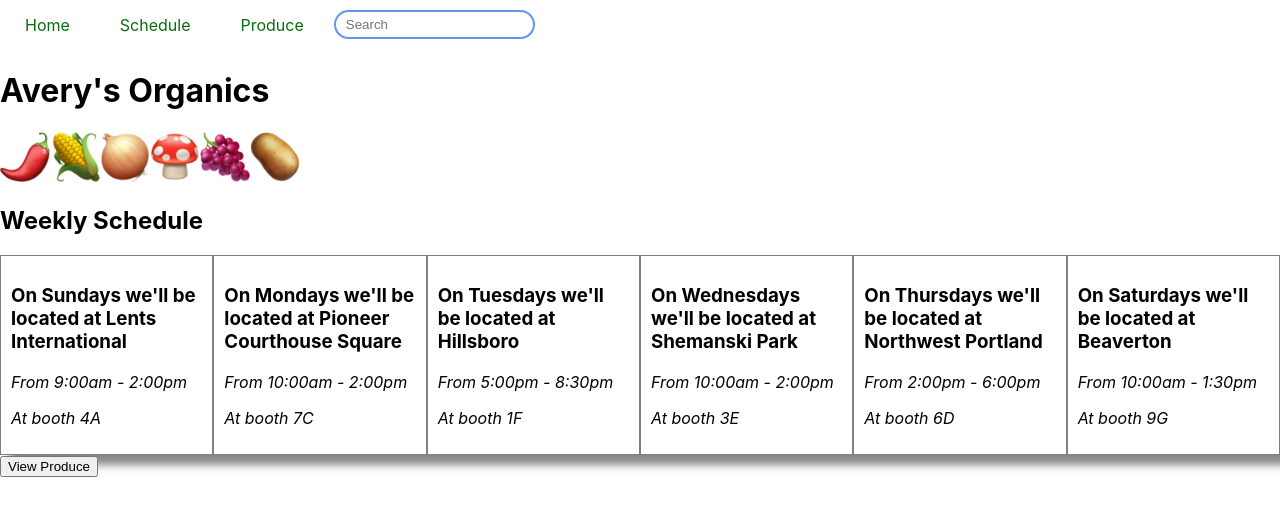
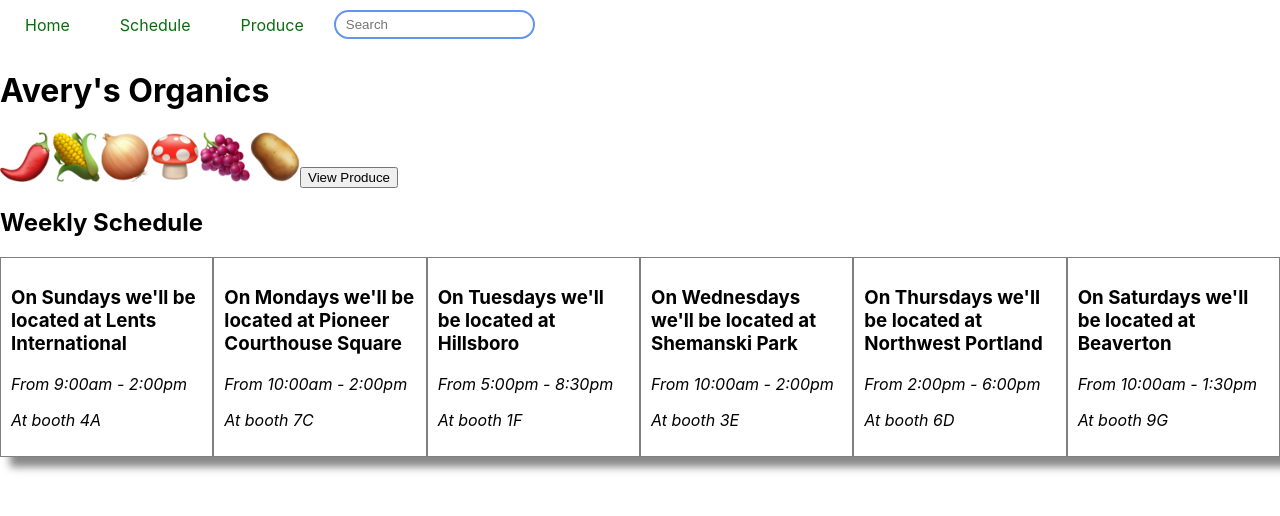
Before and after one commit to johnwhittenstudio/avery-organics-market, a React (Create React App) app: page / in a window 1280 px wide. Shown: the top 516 px of the page. Built offline with nearby package versions, Linux system fonts and the light colour scheme.

Commit message:
remove ViewControl comments
Co-authored-by: John Whitten <johnwhitten.studio@gmail.com>
    Co-authored-by: Chris Depastene <cdepastene@gmail.com>

```diff
--- a/src/components/ViewControl.js
+++ b/src/components/ViewControl.js
@@ -3,8 +3,7 @@
 import React from 'react';
 import MarketSchedule from './MarketSchedule';
 import AvailableProduce from './AvailableProduce';
-// import Schedule from './Schedule';
-// import Produce from './Produce';
+
 
 class ViewControl extends React.Component {
 
@@ -12,9 +11,7 @@ class ViewControl extends React.Component {
     super(props);
     this.state = {
       produceVisibleOnPage: false,
-      // mainTicketList: []
     };
-    // this.handleClick = this.handleClick.bind(this);
   }
 
   handleClick = () => {
@@ -23,13 +20,6 @@ class ViewControl extends React.Component {
     }));
   }
 
-  // handleAddingNewTicketToList = (newTicket) => {
-  //   const newMainTicketList = this.state.mainTicketList.concat(newTicket);
-  //   this.setState({
-  //     mainTicketList: newMainTicketList,
-  //     formVisibleOnPage: false
-  //   });
-  // }
 
   render(){
     let currentlyVisibleState = null;
@@ -43,8 +33,8 @@ class ViewControl extends React.Component {
     }
     return (
       <React.Fragment>
+        <button id="button" onClick={this.handleClick}>{buttonText}</button>
         {currentlyVisibleState}
-        <button id="button" onClick={this.handleClick}>{buttonText}</button>
       </ React.Fragment>
     );
   }
```
